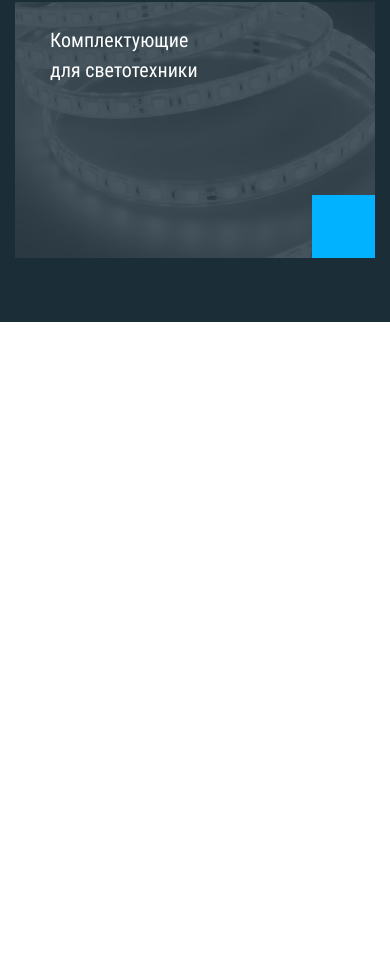
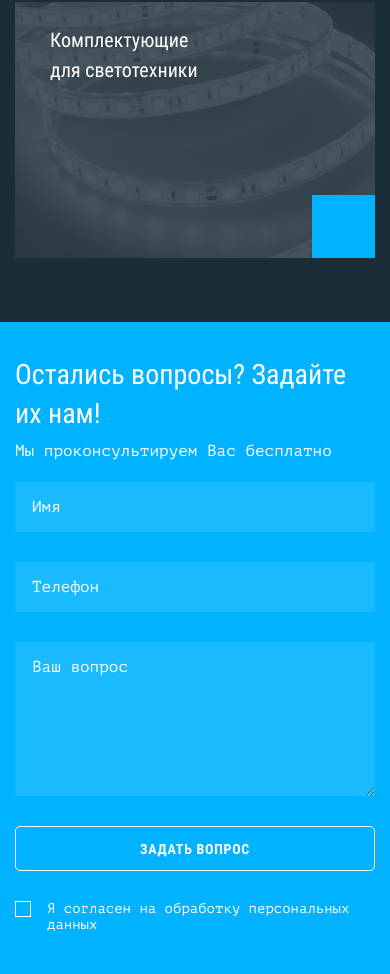
Before and after one commit to kosh89/smart-device, a website: page source/index.html in a window 390 px wide. Shown: the part 3181-4155 px from the top of the page. Before the commit the page ends 3503 px from the top, so only its background shows below. Drawn offline with nearby package versions, Linux system fonts and the light colour scheme; files that its build step writes are made by us from their sources; files whose address does not match are found by name.

Commit message:
add questions block + adaptive

```diff
--- a/source/index.html
+++ b/source/index.html
@@ -160,6 +160,27 @@
           </ul>
         </div>
       </section>
+
+      <section class="questions">
+        <div class="questions__content">
+          <div class="questions__wrapper">
+            <h2 class="questions__heading">Остались вопросы? Задайте их нам!</h2>
+            <span class="questions__small-text">Мы проконсультируем Вас бесплатно</span>
+
+            <form action="" class="questions__form questions-form">
+              <input type="text" class="questions-form__input questions-form__input--name" placeholder="Имя">
+              <input type="text" class="questions-form__input questions-form__input--phone" placeholder="Телефон">
+              <textarea name="" id="" class="questions-form__input questions-form__input--question"
+                placeholder="Ваш вопрос"></textarea>
+              <button class="questions-form__submit button">Задать вопрос</button>
+              <input class="questions-form__checkbox visually-hidden" type="checkbox" name="personal-data"
+                id="personal-data">
+              <label class="questions-form__label" for="personal-data">Я согласен на обработку персональных
+                данных</label>
+            </form>
+          </div>
+        </div>
+      </section>
     </main>
   </div>
 </body>
--- a/source/sass/goods.scss
+++ b/source/sass/goods.scss
@@ -42,7 +42,7 @@
     left: 0;
     right: 0;
     background-position: center;
-    opacity: 20%;
+    opacity: 0.2;
     background-size: cover;
   }
 
--- /dev/null
+++ b/source/sass/questions-form.scss
@@ -0,0 +1,110 @@
+.questions-form {
+  display: flex;
+  flex-flow: row wrap;
+}
+
+.questions-form__input {
+  background-color: #1abaff;
+  border: none;
+  margin-bottom: 40px;
+  color: #ffffff;
+  font-family: "PT Mono";
+  font-size: 16px;
+  line-height: 22px;
+  font-weight: 400;
+  padding: 14px 17px;
+
+  &::placeholder {
+    color: #ffffff;
+  }
+
+  &--name,
+  &--phone {
+    flex: 1;
+  }
+
+  &--name {
+    margin-right: 30px;
+  }
+
+  &--question {
+    width: 100%;
+    height: 154px;
+  }
+}
+
+.questions-form__submit {
+  border: 1px solid #ffffff;
+  background-color: #00B2FF;
+  color: #ffffff;
+  width: 270px;
+  font-size: 14px;
+  line-height: 16px;
+  padding: 14px 5px 13px;
+  margin-right: 40px;
+}
+
+.questions-form__label {
+  width: 250px;
+  font-family: "PT Mono";
+  font-weight: 400;
+  font-size: 14px;
+  line-height: 16px;
+  color: #ffffff;
+}
+
+.questions-form__label {
+  position: relative;
+  padding-left: 32px;
+  display: flex;
+  align-items: center;
+
+  &::before {
+    position: absolute;
+    content: "";
+    width: 16px;
+    height: 16px;
+    border: 1px solid #ffffff;
+    top: 8px;
+    left: 0;
+  }
+}
+
+.questions-form__checkbox {
+  &:checked + .questions-form__label::before {
+    background-image: url("../img/questions/check.svg");
+    background-repeat: no-repeat;
+    background-position: center;
+  }
+}
+
+@media screen and (max-width: 767px) {
+  .questions-form {
+    flex-flow: column;
+  }
+
+  .questions-form__input {
+    margin-bottom: 30px;
+  }
+
+  .questions-form__input {
+    &--name {
+      margin-right: 0;
+    }
+  }
+
+  .questions-form__submit {
+    width: 100%;
+    margin-right: 0;
+    margin-bottom: 30px;
+    align-self: center;
+  }
+
+  .questions-form__label {
+    width: 100%;
+
+    &::before {
+      top: 0;
+    }
+  }
+}
--- /dev/null
+++ b/source/sass/questions.scss
@@ -0,0 +1,75 @@
+.questions {
+  padding: 90px 0 110px;
+  background-color: #00B2FF;
+  background-image: url("../img/questions/background.png");
+  background-repeat: no-repeat;
+  background-position: 100% -55px;
+}
+
+.questions__content {
+  max-width: 1220px;
+  margin: 0 auto;
+  padding: 0 25px;
+  display: flex;
+  justify-content: flex-end;
+}
+
+.questions__wrapper {
+  width: 570px;
+}
+
+.questions__heading {
+  margin: 0;
+  margin-bottom: 7px;
+  padding: 0;
+  color: #ffffff;
+  font-size: 36px;
+  line-height: 51px;
+  font-weight: 400;
+}
+
+.questions__small-text {
+  font-family: "PT Mono";
+  font-weight: 400;
+  font-size: 16px;
+  line-height: 22px;
+  margin-bottom: 50px;
+  display: block;
+  color: #ffffff;
+}
+
+@media screen and (max-width: 1023px) {
+  .questions {
+    background-image: none;
+    padding: 83px 0 100px;
+  }
+
+  .questions__content {
+    padding: 0 90px;
+    justify-content: center;
+  }
+
+  .questions__heading {
+    font-size: 32px;
+    line-height: 45px;
+  }
+}
+
+@media screen and (max-width: 767px) {
+  .questions {
+    padding: 33px 0 41px;
+  }
+
+  .questions__content {
+    padding: 0 15px;
+  }
+
+  .questions__heading {
+    font-size: 28px;
+    line-height: 39px;
+  }
+
+  .questions__small-text {
+    margin-bottom: 20px;
+  }
+}
--- a/source/sass/style.scss
+++ b/source/sass/style.scss
@@ -9,3 +9,5 @@
 @import "advantages.scss";
 @import "about.scss";
 @import "goods.scss";
+@import "questions.scss";
+@import "questions-form.scss";
```
Also changed, not shown: build/css/style.min.css, build/img/questions/background.png (added), build/img/questions/check.svg (added), build/index.html, source/img/questions/background.png (added), source/img/questions/check.svg (added), 1 other file.
